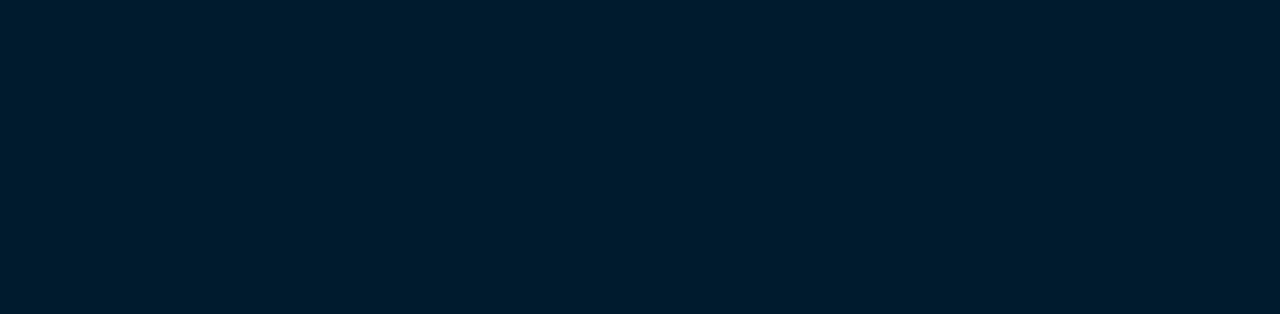
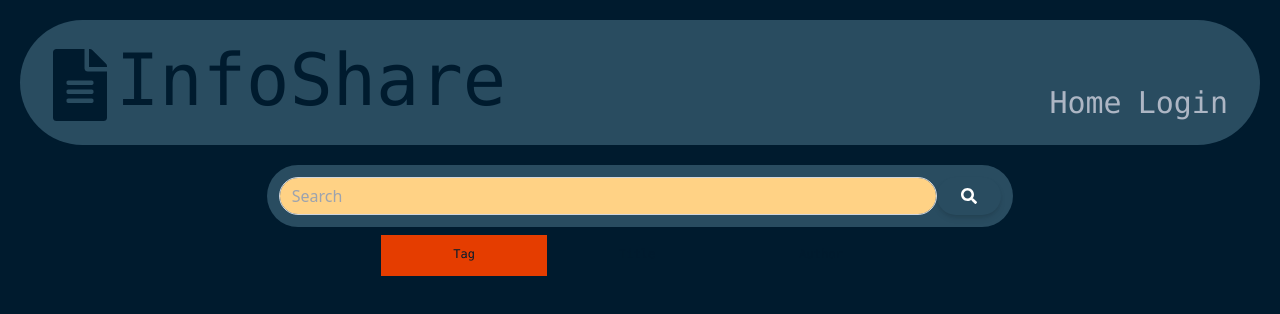
Before and after one commit to maplesyrupman/techblog, a React (Create React App) app in the folder client/: page /search/1 in a window 1280 px wide. Before the commit this address had no page. Shown: the top 314 px of the page. Built offline with nearby package versions, Linux system fonts and the light colour scheme.

Commit message:
searchbar and searchresults w selectSearchBy, no results yet

```diff
--- a/client/src/App.js
+++ b/client/src/App.js
@@ -11,6 +11,7 @@
 import EditPost from './pages/EditPost'
 import Logup from './pages/Logup'
 import SinglePost from './pages/SinglePost';
+import SearchResults from './pages/SearchResults';
 
 const httpLink = createHttpLink({
   uri: '/graphql'
@@ -44,6 +45,7 @@
               {/* <Route path='edit/:postId' element={<EditPost />} /> */}
               <Route path='new' element={<WritePost />} />
             </Route>
+            <Route path='search/:search' element={<SearchResults />} />
             <Route path='logup' element={<Logup />} />
           </Route>
         </Routes>
--- /dev/null
+++ b/client/src/components/SearchBar/index.js
@@ -0,0 +1,35 @@
+import { useState } from "react"
+import { useNavigate } from "react-router-dom"
+
+
+export default function SearchBar() {
+
+    const navigate = useNavigate()
+    const [searchState, updateSearchState] = useState('')
+
+    function handleChange(e) {
+        updateSearchState(e.target.value)
+    }
+
+    function handleSubmit(e) {
+        e.preventDefault()
+        navigate(`/search/${searchState}`)
+    }
+
+    return (
+        <div className="flex justify-center">
+            <form className="w-full flex justify-center" onSubmit={handleSubmit}>
+                <div className="lg:w-7/12 bg-main-light p-3 rounded-full">
+                    <div className="input-group relative flex">
+                        <input type="search" className="form-control relative flex-auto min-w-0 block w-full px-3 py-1.5 text-base font-normal text-gray-700 bg-tertiary bg-clip-padding border border-solid border-gray-300 rounded-full transition ease-in-out m-0 focus:text-gray-700 focus:bg-white focus:border-flame focus:outline-none" placeholder="Search" aria-label="Search" aria-describedby="button-addon2" onChange={handleChange} />
+                        <button className="btn inline-block px-6 py-2.5 bg-main-light text-white font-medium text-xs leading-tight uppercase rounded-full shadow-md hover:bg-flame hover:shadow-lg focus:bg-flame  focus:shadow-lg focus:outline-none focus:ring-0 active:bg-blue-800 active:shadow-lg transition duration-150 ease-in-out flex items-center" type="submit" id="button-addon2">
+                            <svg aria-hidden="true" focusable="false" data-prefix="fas" data-icon="search" className="w-4" role="img" xmlns="http://www.w3.org/2000/svg" viewBox="0 0 512 512">
+                                <path fill="currentColor" d="M505 442.7L405.3 343c-4.5-4.5-10.6-7-17-7H372c27.6-35.3 44-79.7 44-128C416 93.1 322.9 0 208 0S0 93.1 0 208s93.1 208 208 208c48.3 0 92.7-16.4 128-44v16.3c0 6.4 2.5 12.5 7 17l99.7 99.7c9.4 9.4 24.6 9.4 33.9 0l28.3-28.3c9.4-9.4 9.4-24.6.1-34zM208 336c-70.7 0-128-57.2-128-128 0-70.7 57.2-128 128-128 70.7 0 128 57.2 128 128 0 70.7-57.2 128-128 128z"></path>
+                            </svg>
+                        </button>
+                    </div>
+                </div>
+            </form>
+        </div>
+    )
+}
--- a/client/src/pages/Home/index.js
+++ b/client/src/pages/Home/index.js
@@ -1,4 +1,5 @@
 import PostThumbnail from '../../components/PostThumbnail'
+import SearchBar from '../../components/SearchBar'
 import { QUERY_POSTS } from '../../utils/queries'
 import { useQuery } from '@apollo/client'
 
@@ -18,7 +19,8 @@
     }
 
     return (
-        <div className='py-12'>
+        <div className='pb-12'>
+            <SearchBar/>
             {posts.map(post => <PostThumbnail postData={post} key={post._id}></PostThumbnail>)}
         </div>
     )
--- /dev/null
+++ b/client/src/pages/SearchResults/index.js
@@ -0,0 +1,82 @@
+import SearchBar from "../../components/SearchBar"
+import { useParams } from "react-router-dom"
+import { useState } from 'react'
+
+export default function SearchResults() {
+    const { search } = useParams
+    const [searchBy, setSearchBy] = useState('Tag')
+
+    function selectSearchBy(e) {
+        console.log(e.target.value)
+        setSearchBy(e.target.value)
+    }
+
+    return (
+        <div className="">
+            <div>
+                <SearchBar />
+                <div className="lg:w-5/12 mx-auto">
+                    <ul className="nav nav-tabs nav-justified flex flex-col md:flex-row flex-wrap list-none border-b-0 pl-0 mb-4"
+                        id="tabs-tabJustify"
+                        role="tablist"
+                        onClick={selectSearchBy}
+                    >
+                        <li className="nav-item flex-grow text-center"
+                            role="presentation">
+                            <button
+                                className={`nav-link w-full block font-medium text-xs leading-tight border-x-0 border-t-0 border-b-2 border-transparent px-6 py-3 my-2 hover:border-transparent hover:bg-gray-100 focus:border-transparent active ${searchBy === 'Tag' ? 'bg-flame' : ''}`}
+                                id="tabs-home-tabJustify"
+                                role="tab"
+                                type="button"
+                                value="Tag"
+                            >Tag</button>
+                        </li>
+                        <li className="nav-item flex-grow text-center" role="presentation">
+                            <button className={`
+        ${searchBy === 'Title' ? 'bg-flame' : ''}
+      nav-link
+      w-full
+      block
+      font-medium
+      text-xs
+      leading-tight
+      border-x-0 border-t-0 border-b-2 border-transparent
+      px-6
+      py-3
+      my-2
+      hover:border-transparent hover:bg-gray-100
+      focus:border-transparent
+    `}
+                                role="tab"
+                                type='button'
+                                value='Title'
+                            >Title</button>
+                        </li>
+                        <li className="nav-item flex-grow text-center" role="presentation">
+                            <button
+                                className={`
+        ${searchBy === 'Author' ? 'bg-flame' : ''}
+      nav-link
+      w-full
+      block
+      font-medium
+      text-xs
+      leading-tight
+      border-x-0 border-t-0 border-b-2 border-transparent
+      px-6
+      py-3
+      my-2
+      hover:border-transparent hover:bg-gray-100
+      focus:border-transparent
+    `}
+                                role="tab"
+                                type="button"
+                                value='Author'
+                            >Author</button>
+                        </li>
+                    </ul>
+                </div>
+            </div>
+        </div>
+    )
+}
```
